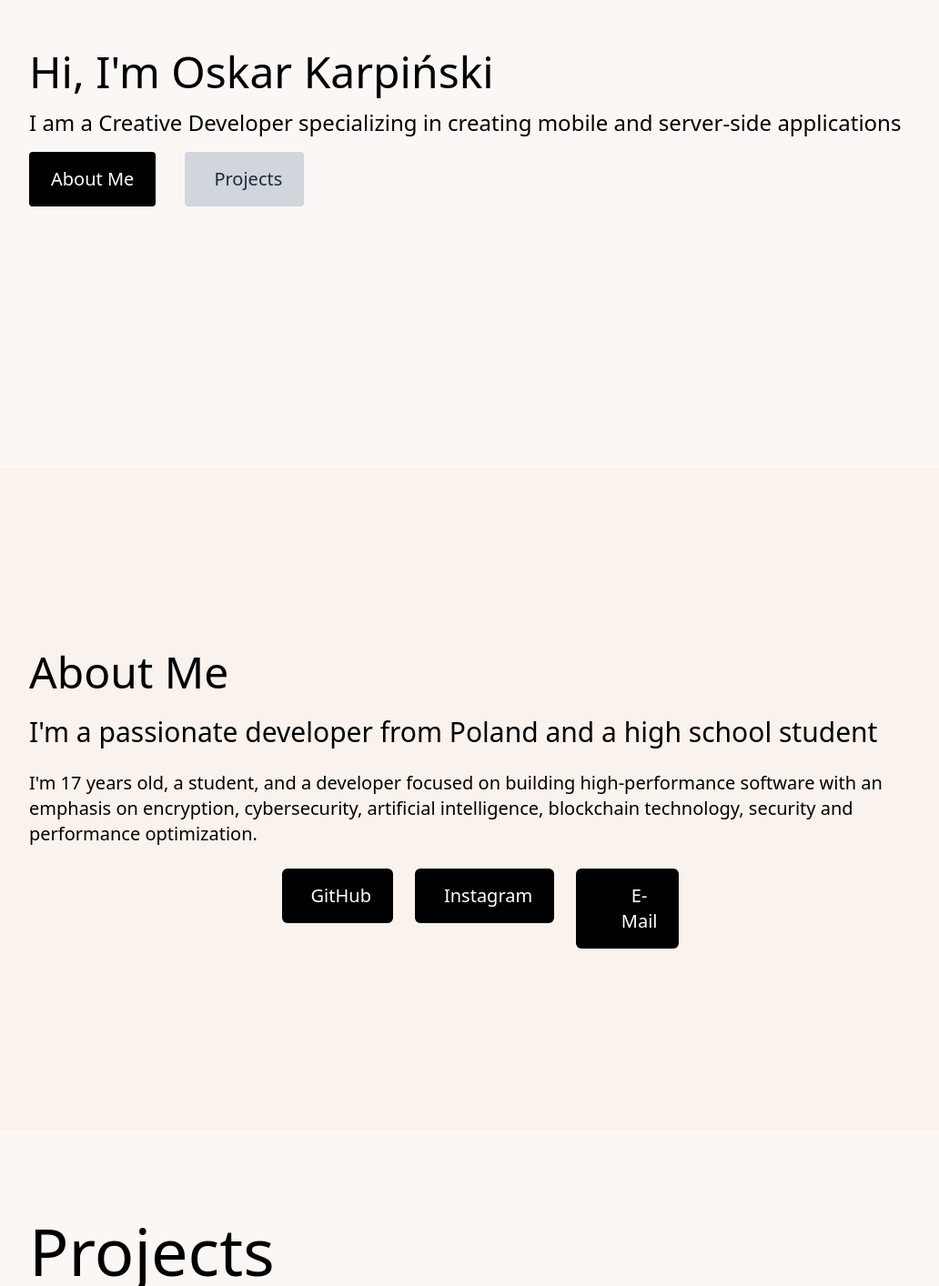
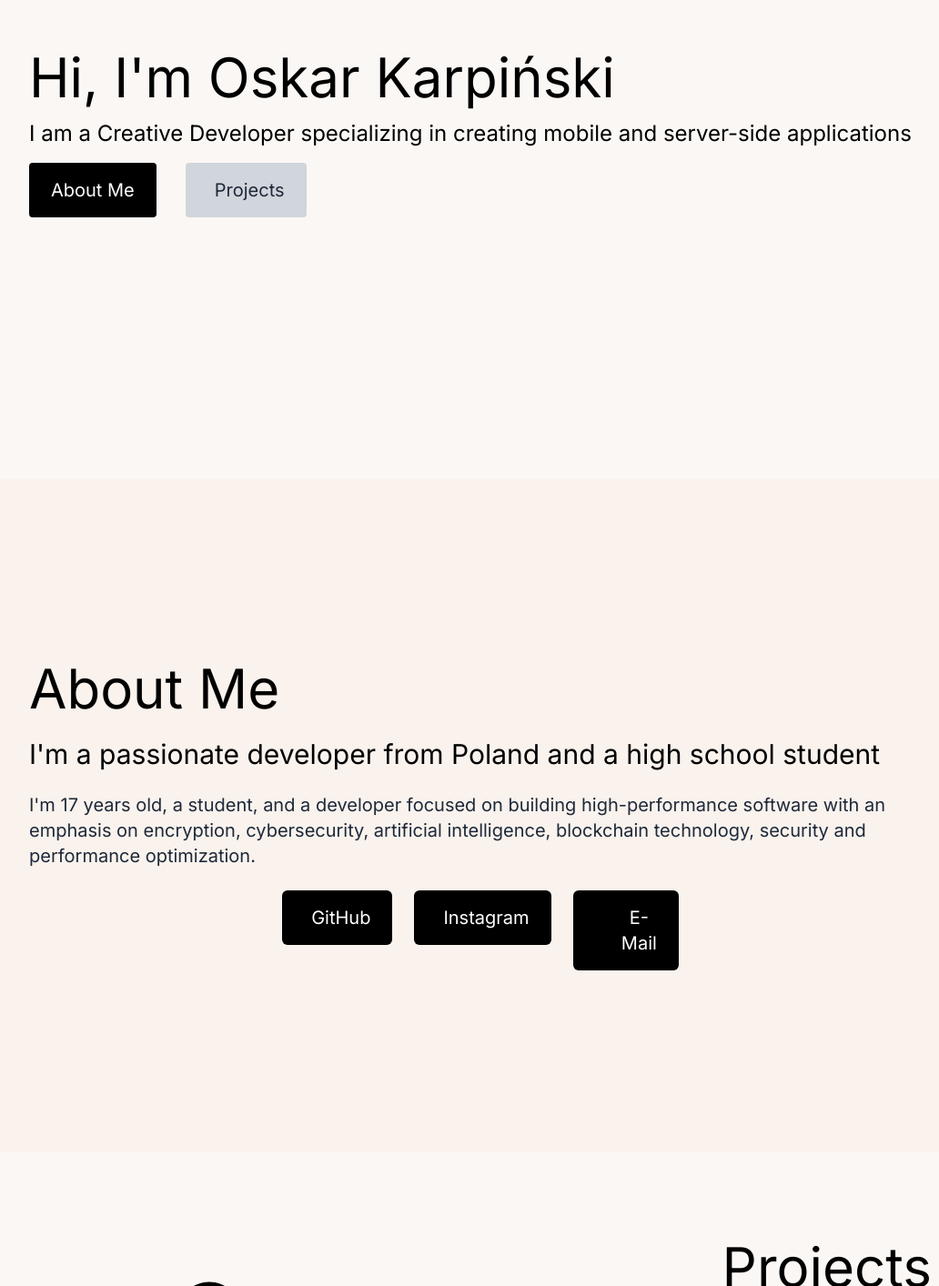
Before and after one commit to M3DZIK/portfolio, an Astro site: page / in a window 1280 px wide. Shown: the part 185-1599 px from the top of the page at 91% size, without its empty margins (112-1144 px from the left). Built offline with nearby package versions, Linux system fonts and the light colour scheme; Astro itself is replaced by a stand-in of ours.

Commit message:
Refactor font styles

```diff
--- a/src/layouts/Layout.astro
+++ b/src/layouts/Layout.astro
@@ -8,6 +8,9 @@ import '../styles/global.css'
 		<meta charset="UTF-8" />
 		<meta name="viewport" content="width=device-width" />
 		<meta name="generator" content={Astro.generator} />
+		<link rel="preconnect" href="https://fonts.googleapis.com">
+		<link rel="preconnect" href="https://fonts.gstatic.com" crossorigin>
+		<link href="https://fonts.googleapis.com/css2?family=Inter:ital,opsz,wght@0,14..32,100..900;1,14..32,100..900&display=swap" rel="stylesheet">
 		<title>Oskar Karpiński | Medzik</title>
 	</head>
 	<body>
--- a/src/pages/index.astro
+++ b/src/pages/index.astro
@@ -5,15 +5,15 @@ import librepass from '../assets/librepass.png'
 ---
 
 <Layout>
-	<main class="min-h-full bg-[#FBF7F4]">
-		<section class="flex flex-col justify-center mx-auto min-h-[100svh] md:min-h-0 px-4 pt-12 md:py-[30vh] pb-12 max-w-5xl space-y-4">
-			<h1 class="text-4xl md:text-5xl">
+	<main class="min-h-full bg-[#FBF7F4] font-inter">
+		<section class="flex flex-col justify-center mx-auto min-h-[100svh] md:min-h-0 px-4 pt-12 md:py-[30vh] pb-12 max-w-5xl gap-4">
+			<h1 class="text-3xl sm:text-4xl md:text-6xl">
 				Hi, I'm Oskar Karpiński
 			</h1>
 
-			<h3 class="text-xl md:text-2xl">
+			<h2 class="text-xl md:text-2xl">
 				I am a Creative Developer specializing in creating mobile and server-side applications
-			</h3>
+			</h2>
 
 			<div class="flex gap-6 md:gap-8">
 				<a href="#about">
@@ -32,8 +32,8 @@ import librepass from '../assets/librepass.png'
 		</section>
 
 		<section class="bg-[#F9F2ED] md:mt-12">
-			<div class="flex flex-col justify-center mx-auto min-h-[100svh] md:min-h-0 px-4 py-12 md:py-[25vh] md:max-w-5xl gap-6" id="about">
-				<h1 class="text-4xl md:text-5xl">
+			<div class="flex flex-col justify-center mx-auto min-h-[100svh] md:min-h-0 px-4 py-12 md:py-[25vh] md:max-w-5xl gap-5 md:gap-6" id="about">
+				<h1 class="text-4xl md:text-6xl">
 					About Me
 				</h1>
 
@@ -41,7 +41,7 @@ import librepass from '../assets/librepass.png'
 					I'm a passionate developer from Poland and a high school student
 				</p>
 
-				<p class="text-xl">
+				<p class="text-lg md:text-xl text-gray-800">
 					I'm 17 years old, a student, and a developer focused on building high-performance software
 					with an emphasis on encryption, cybersecurity, artificial intelligence, blockchain technology,
 					security and performance optimization.
@@ -73,18 +73,19 @@ import librepass from '../assets/librepass.png'
 		</section>
 
 		<section class="bg-[#FBF7F4] md:mt-12" id="projects">
-			<div class="flex mx-auto text-center md:text-start md:max-w-5xl px-4 text-5xl md:text-7xl pt-12 justify-center md:justify-start">
+			<h1 class="flex text-4xl md:text-6xl gap-2 md:gap-4 mx-auto text-center md:text-start md:max-w-5xl px-4 pt-12 justify-center md:justify-start">
+				<Icon name="list-check" />
 				Projects
-			</div>
+			</h1>
 
 			<div class="flex flex-col md:flex-row justify-center mx-auto px-4 py-24 md:py-32 md:max-w-5xl items-center gap-8">
 				<div class="flex flex-col gap-8 md:gap-12">
-					<h2 class="flex items-center text-4xl md:text-5xl justify-center gap-2">
+					<h2 class="flex items-center text-4xl md:text-5xl justify-center gap-2 text-orange-950">
 						<Icon name="librepass" />
 						LibrePass
 					</h2>
 
-					<p class="text-xl md:text-2xl">
+					<p class="text-xl md:text-2xl text-gray-800">
 						A password management app with automatic synchronization across all devices.
 						Features advanced encryption and hashing for maximum security.
 						Currently, the project is no longer in development.
--- a/src/styles/global.css
+++ b/src/styles/global.css
@@ -1,4 +1,8 @@
 @import "tailwindcss";
+
+@theme {
+    --font-inter: 'Inter';
+}
 
 html {
     scroll-behavior: smooth;
```
